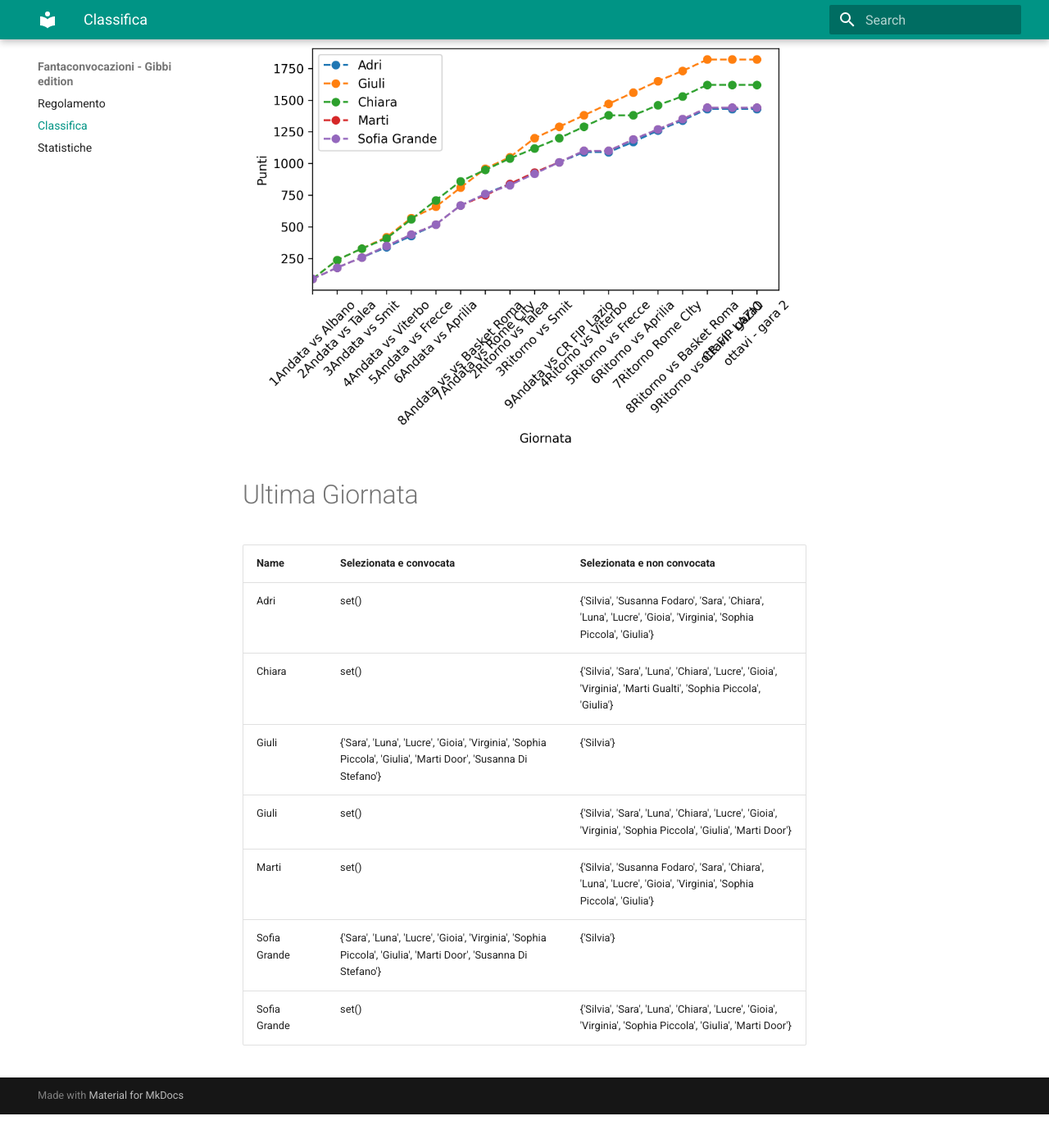
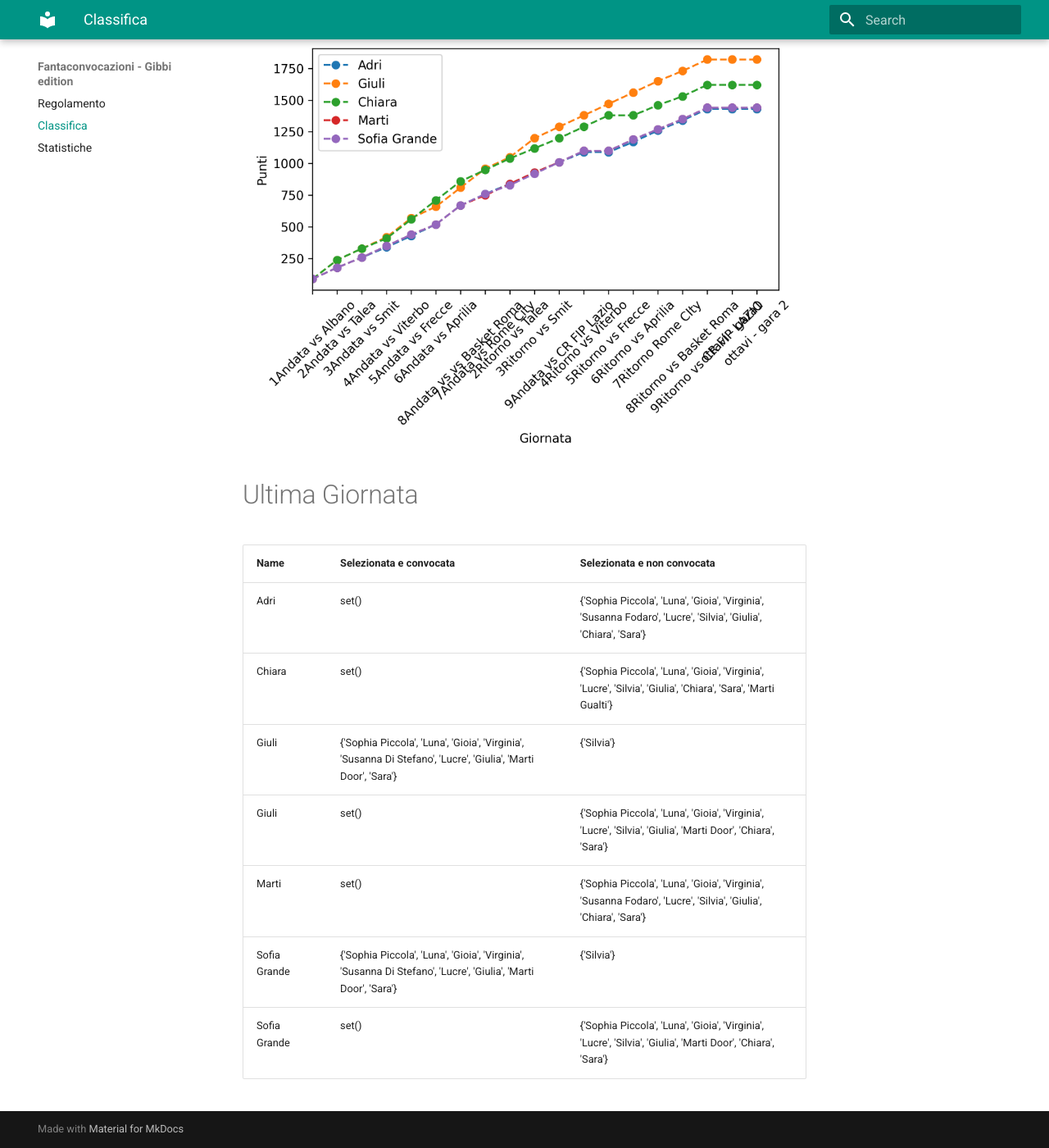
Before and after one commit to martinig94/fantagibbi, an MkDocs documentation site: the page built from docs/Classifica.md, in a window 1280 px wide and 1400 px high, scrolled down 565 px. Shown: the whole window at 82% size. Built offline with MkDocs 1.6.1 and Material for MkDocs 9.7.7, drawn with Linux system fonts in a browser that asks for light colours; before the commit the page ends 1924 px from its top, so only the background shows below that.

Commit message:
Auto-update from main.py

```diff
--- a/docs/Classifica.md
+++ b/docs/Classifica.md
@@ -18,11 +18,11 @@
 <!-- START_TABLE CORRECT -->
 | Name         | Selezionata e convocata                                                                                        | Selezionata e non convocata                                                                                      |
 |:-------------|:---------------------------------------------------------------------------------------------------------------|:-----------------------------------------------------------------------------------------------------------------|
-| Adri         | set()                                                                                                          | {'Silvia', 'Susanna Fodaro', 'Sara', 'Chiara', 'Luna', 'Lucre', 'Gioia', 'Virginia', 'Sophia Piccola', 'Giulia'} |
-| Chiara       | set()                                                                                                          | {'Silvia', 'Sara', 'Luna', 'Chiara', 'Lucre', 'Gioia', 'Virginia', 'Marti Gualti', 'Sophia Piccola', 'Giulia'}   |
-| Giuli        | {'Sara', 'Luna', 'Lucre', 'Gioia', 'Virginia', 'Sophia Piccola', 'Giulia', 'Marti Door', 'Susanna Di Stefano'} | {'Silvia'}                                                                                                       |
-| Giuli        | set()                                                                                                          | {'Silvia', 'Sara', 'Luna', 'Chiara', 'Lucre', 'Gioia', 'Virginia', 'Sophia Piccola', 'Giulia', 'Marti Door'}     |
-| Marti        | set()                                                                                                          | {'Silvia', 'Susanna Fodaro', 'Sara', 'Chiara', 'Luna', 'Lucre', 'Gioia', 'Virginia', 'Sophia Piccola', 'Giulia'} |
-| Sofia Grande | {'Sara', 'Luna', 'Lucre', 'Gioia', 'Virginia', 'Sophia Piccola', 'Giulia', 'Marti Door', 'Susanna Di Stefano'} | {'Silvia'}                                                                                                       |
-| Sofia Grande | set()                                                                                                          | {'Silvia', 'Sara', 'Luna', 'Chiara', 'Lucre', 'Gioia', 'Virginia', 'Sophia Piccola', 'Giulia', 'Marti Door'}     |
+| Adri         | set()                                                                                                          | {'Sophia Piccola', 'Luna', 'Gioia', 'Virginia', 'Susanna Fodaro', 'Lucre', 'Silvia', 'Giulia', 'Chiara', 'Sara'} |
+| Chiara       | set()                                                                                                          | {'Sophia Piccola', 'Luna', 'Gioia', 'Virginia', 'Lucre', 'Silvia', 'Giulia', 'Chiara', 'Sara', 'Marti Gualti'}   |
+| Giuli        | {'Sophia Piccola', 'Luna', 'Gioia', 'Virginia', 'Susanna Di Stefano', 'Lucre', 'Giulia', 'Marti Door', 'Sara'} | {'Silvia'}                                                                                                       |
+| Giuli        | set()                                                                                                          | {'Sophia Piccola', 'Luna', 'Gioia', 'Virginia', 'Lucre', 'Silvia', 'Giulia', 'Marti Door', 'Chiara', 'Sara'}     |
+| Marti        | set()                                                                                                          | {'Sophia Piccola', 'Luna', 'Gioia', 'Virginia', 'Susanna Fodaro', 'Lucre', 'Silvia', 'Giulia', 'Chiara', 'Sara'} |
+| Sofia Grande | {'Sophia Piccola', 'Luna', 'Gioia', 'Virginia', 'Susanna Di Stefano', 'Lucre', 'Giulia', 'Marti Door', 'Sara'} | {'Silvia'}                                                                                                       |
+| Sofia Grande | set()                                                                                                          | {'Sophia Piccola', 'Luna', 'Gioia', 'Virginia', 'Lucre', 'Silvia', 'Giulia', 'Marti Door', 'Chiara', 'Sara'}     |
 <!-- END_TABLE CORRECT -->
```
